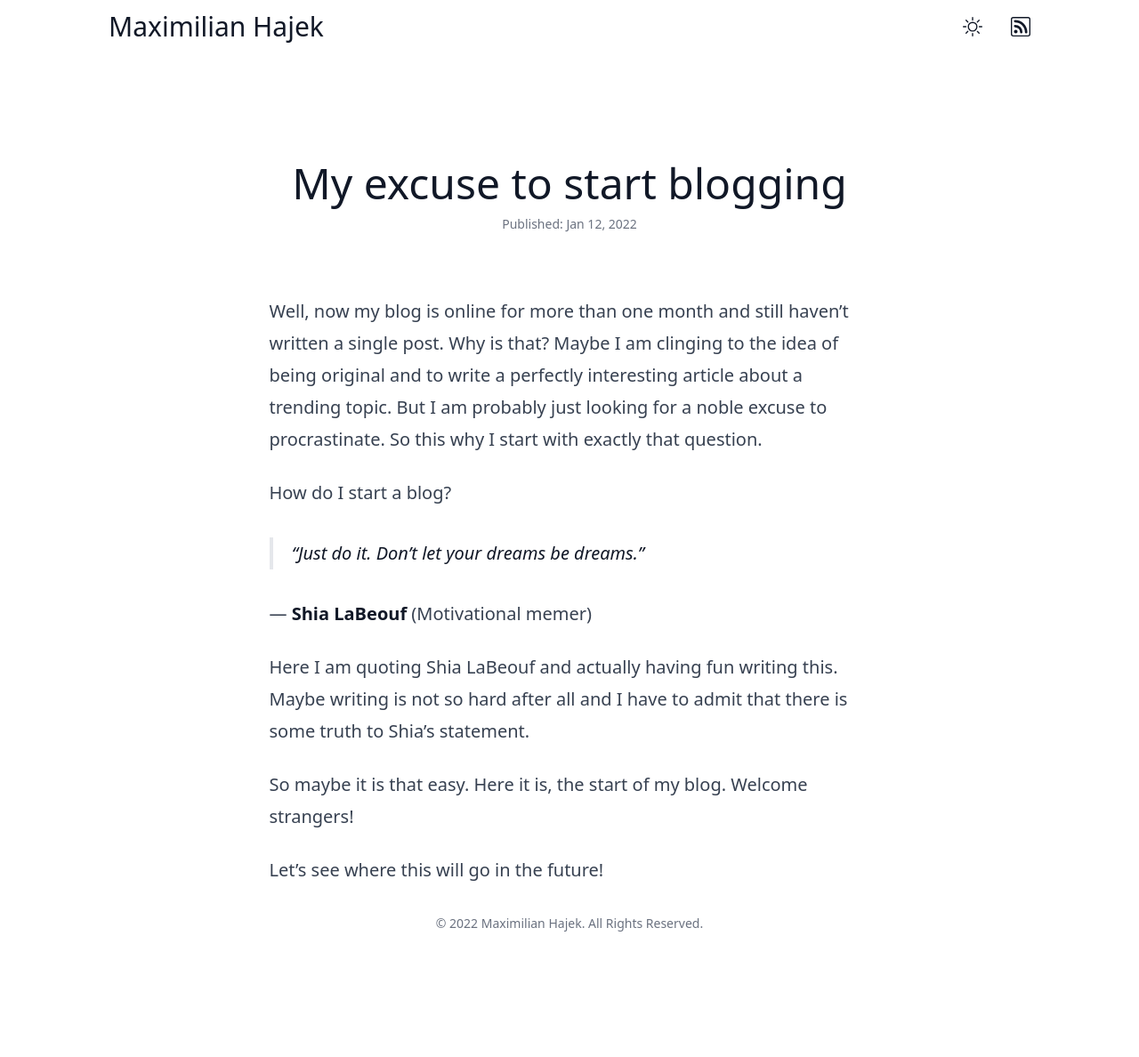
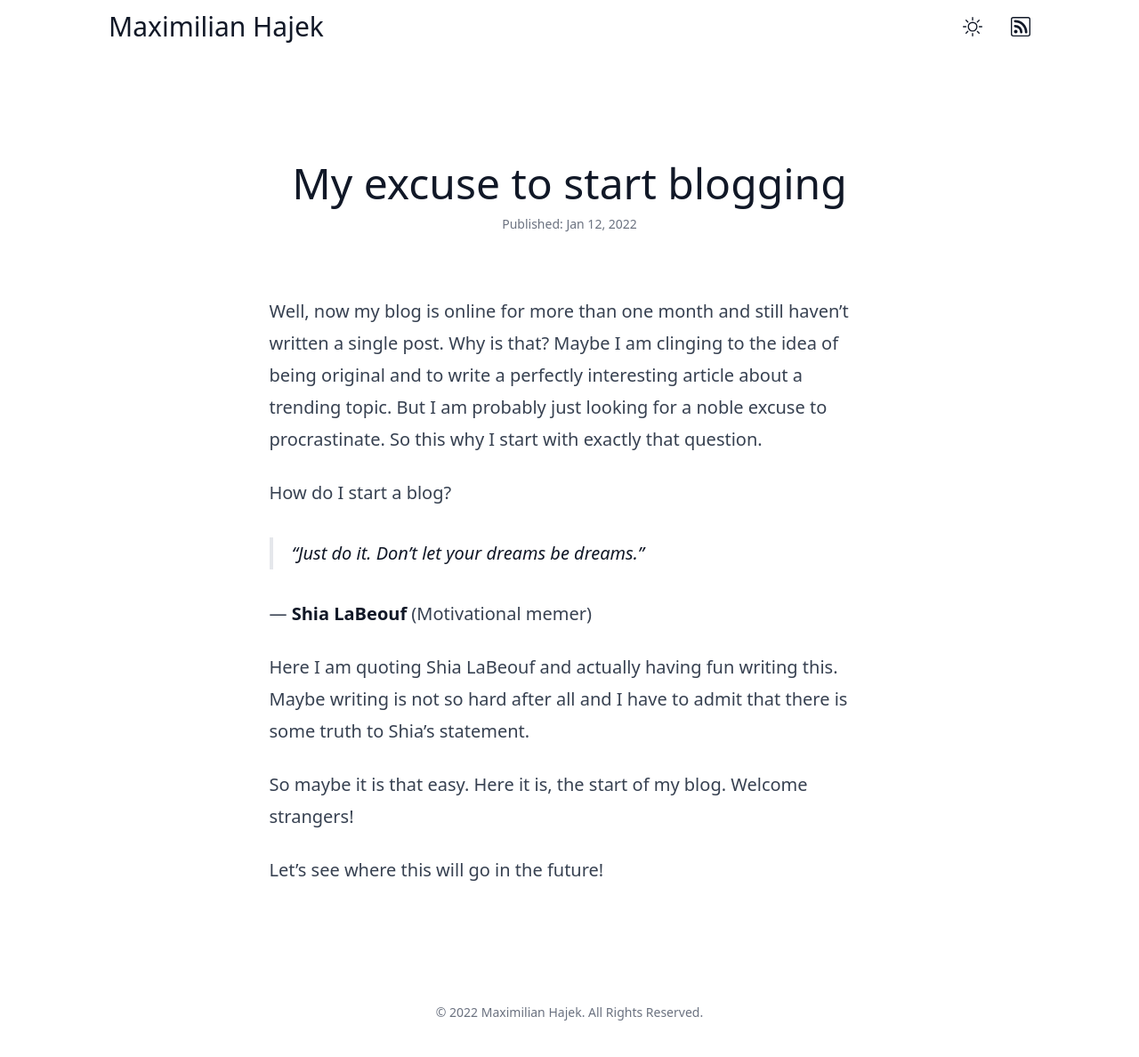
Before and after one commit to MaxHa-28/maxha-28.github.io, a Jekyll site: the page built from _posts/2022-01-12-welcome.markdown, in a window 1280 px wide. Shown: the whole page at 89% size. Built offline with Jekyll 4.4.1, drawn with Linux system fonts in a browser that asks for light colours; before the commit the page ends 1088 px from its top, so only the background shows below that.

Commit message:
more margin on footer

```diff
--- a/_includes/footer.html
+++ b/_includes/footer.html
@@ -1,4 +1,4 @@
-<footer>
-  <p class="text-sm text-center min-h-[60px]  text-gray-500 dark:text-gray-300">&copy; 2022 Maximilian Hajek. All Rights
+<footer class="mt-[100px]">
+  <p class="text-sm text-center min-h-[60px] text-gray-500 dark:text-gray-300">&copy; 2022 Maximilian Hajek. All Rights
     Reserved.</p>
 </footer>
```
